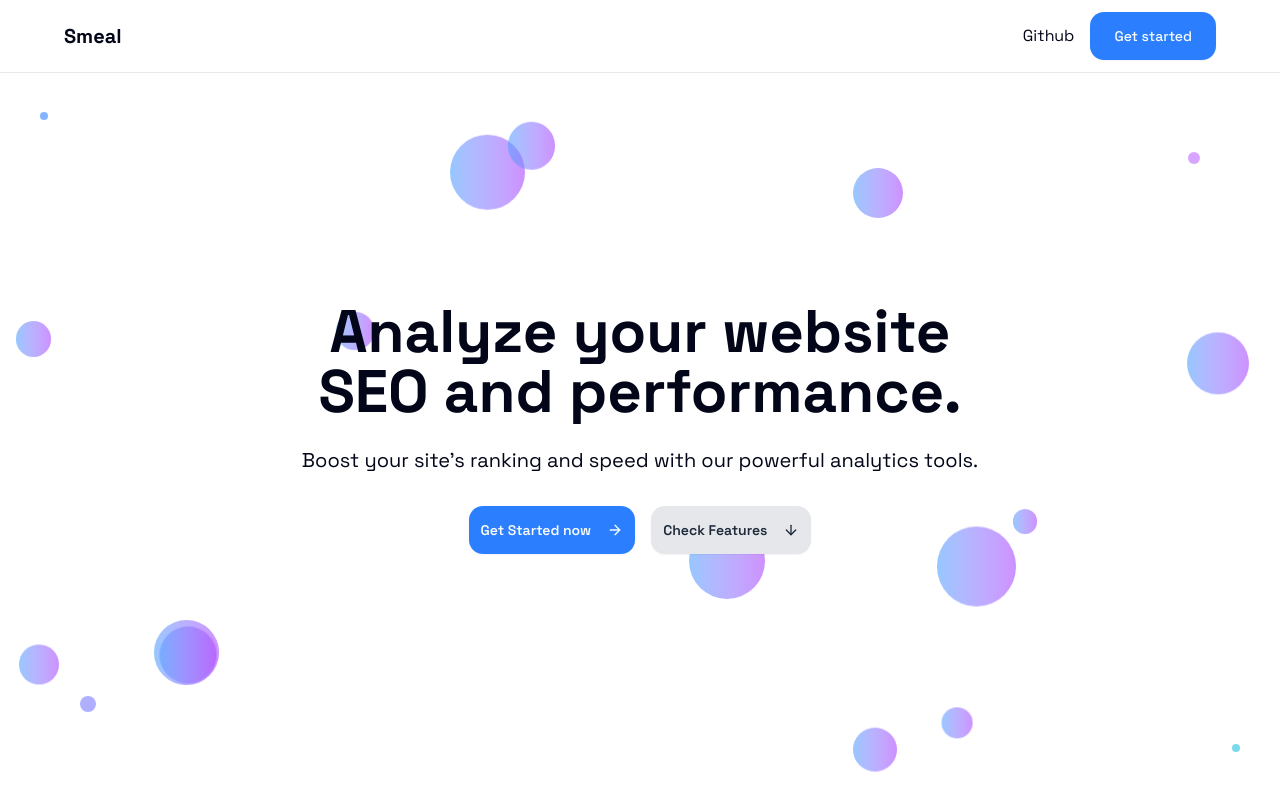
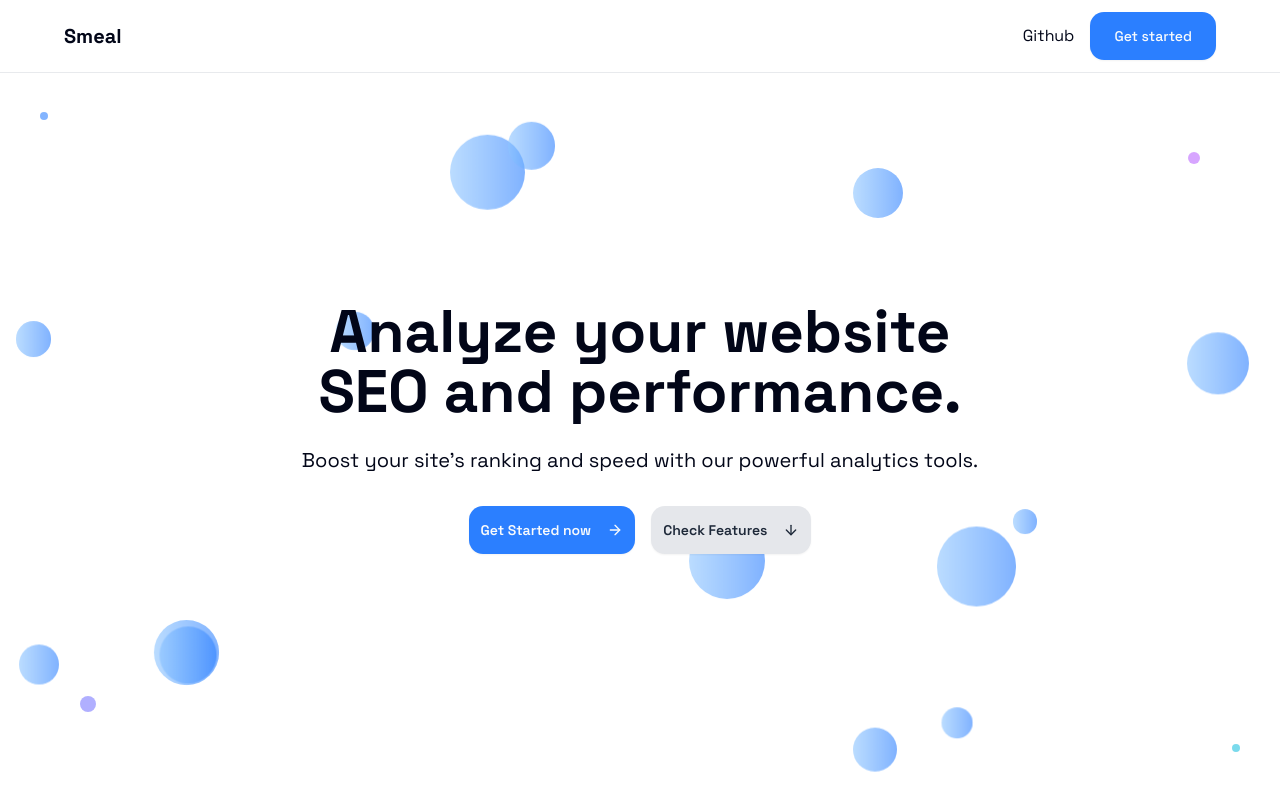
Before and after one commit to fisayo-dev/seo-analyzer, a Next.js app: page / in a window 1280 px wide. Shown: the top 800 px of the page. Built offline with nearby package versions, Linux system fonts and the light colour scheme.

Commit message:
style: chnage circles color

```diff
--- a/components/Hero.tsx
+++ b/components/Hero.tsx
@@ -139,7 +139,7 @@ const Hero = () => {
           <div
             key={circle.id}
             ref={(el) => circlesRef.current[circle.id] = el}
-            className="absolute rounded-full bg-gradient-to-r from-blue-400 to-purple-500"
+            className="absolute rounded-full bg-gradient-to-r from-blue-300 to-blue-500"
             style={{
               width: `${circle.size}px`,
               height: `${circle.size}px`,
```
